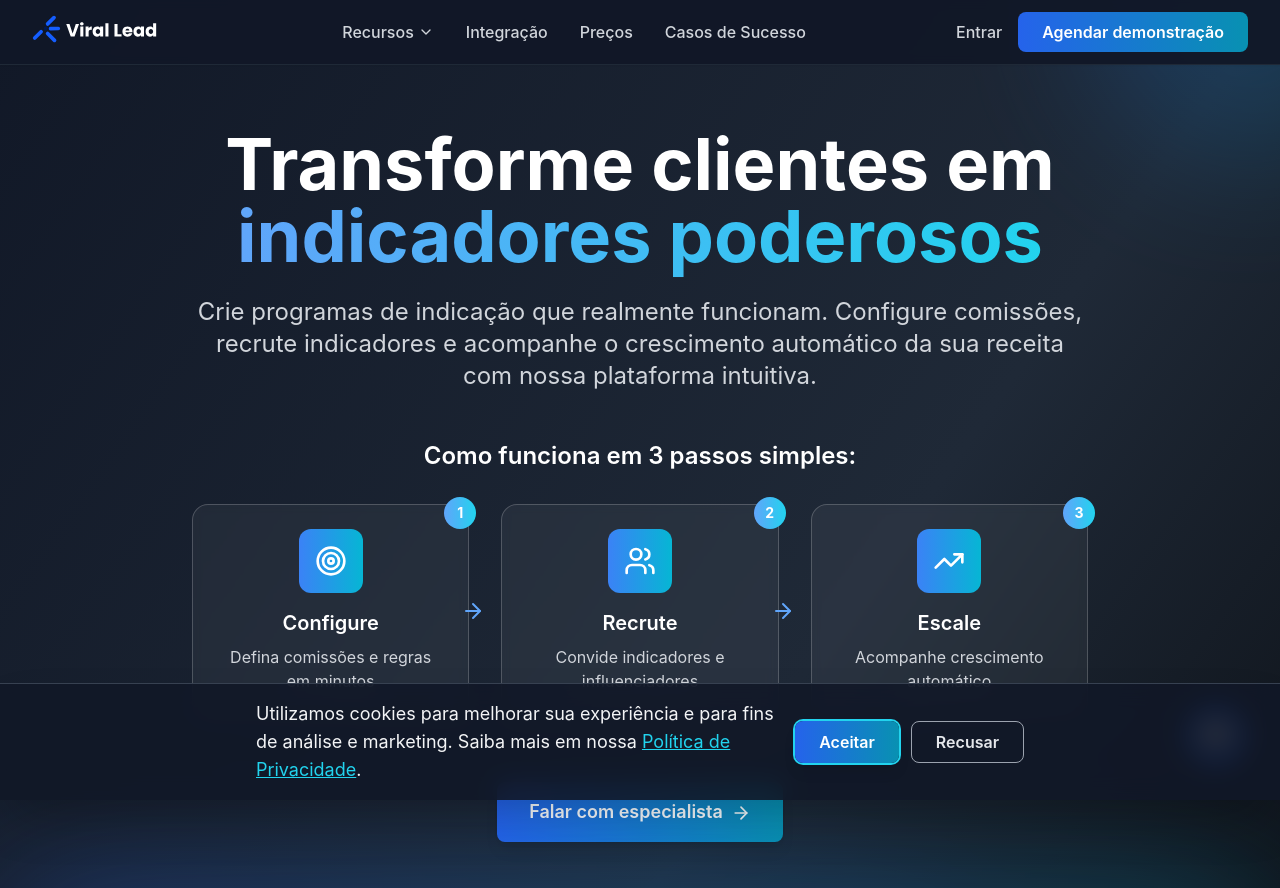
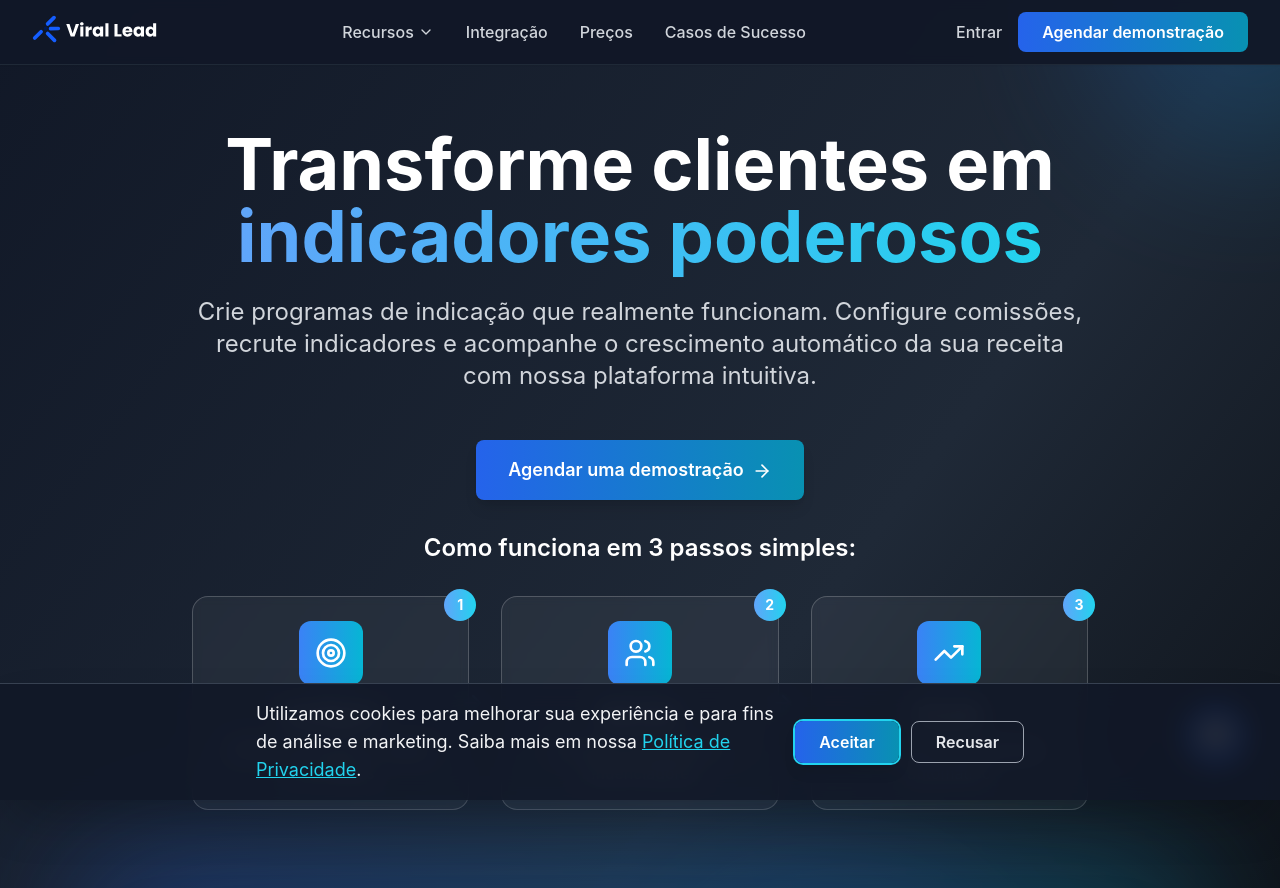
Before and after one commit to marceloayubbueno/viral-lead-site, a Next.js app: page / in a window 1280 px wide. Shown: the top 888 px of the page. Built offline with nearby package versions, Linux system fonts and the light colour scheme.

Commit message:
feat: altera texto do botão principal para 'Agendar uma demostração' e reposiciona acima dos passos

```diff
--- a/src/components/Hero.tsx
+++ b/src/components/Hero.tsx
@@ -91,6 +91,24 @@ const Hero = () => {
             acompanhe o crescimento automático da sua receita com nossa plataforma intuitiva.
           </motion.p>
 
+          {/* CTA Button - movido para cima dos passos */}
+          <motion.div
+            className="flex items-center justify-center mb-8"
+            initial={{ opacity: 0, y: 20 }}
+            animate={{ opacity: 1, y: 0 }}
+            transition={{ duration: 0.8, delay: 0.6 }}
+          >
+            <motion.button
+              onClick={() => router.push('/chat')}
+              className="bg-gradient-to-r from-blue-600 to-cyan-600 hover:from-blue-700 hover:to-cyan-700 text-white font-semibold py-4 px-8 rounded-lg transition-all duration-200 shadow-lg hover:shadow-xl text-lg group"
+              whileHover={{ scale: 1.05 }}
+              whileTap={{ scale: 0.95 }}
+            >
+              Agendar uma demostração
+              <ArrowRight className="ml-2 w-5 h-5 group-hover:translate-x-1 transition-transform inline" />
+            </motion.button>
+          </motion.div>
+
           {/* Process Steps */}
           <motion.div
             className="mb-16"
@@ -130,25 +148,6 @@ const Hero = () => {
               })}
             </div>
           </motion.div>
-
-          {/* CTA Button */}
-          <motion.div
-            className="flex items-center justify-center mb-12"
-            initial={{ opacity: 0, y: 20 }}
-            animate={{ opacity: 1, y: 0 }}
-            transition={{ duration: 0.8, delay: 1.2 }}
-          >
-            <motion.button
-              onClick={() => router.push('/chat')}
-              className="bg-gradient-to-r from-blue-600 to-cyan-600 hover:from-blue-700 hover:to-cyan-700 text-white font-semibold py-4 px-8 rounded-lg transition-all duration-200 shadow-lg hover:shadow-xl text-lg group"
-              whileHover={{ scale: 1.05 }}
-              whileTap={{ scale: 0.95 }}
-            >
-              Falar com especialista
-              <ArrowRight className="ml-2 w-5 h-5 group-hover:translate-x-1 transition-transform inline" />
-            </motion.button>
-          </motion.div>
-        </div>
 
           {/* Dashboard Preview */}
           <motion.div
@@ -358,6 +357,7 @@ const Hero = () => {
             </div>
           </motion.div>
         </div>
+      </div>
     </section>
   )
 }
```
Lines whose indentation alone changed are shown as unchanged.
